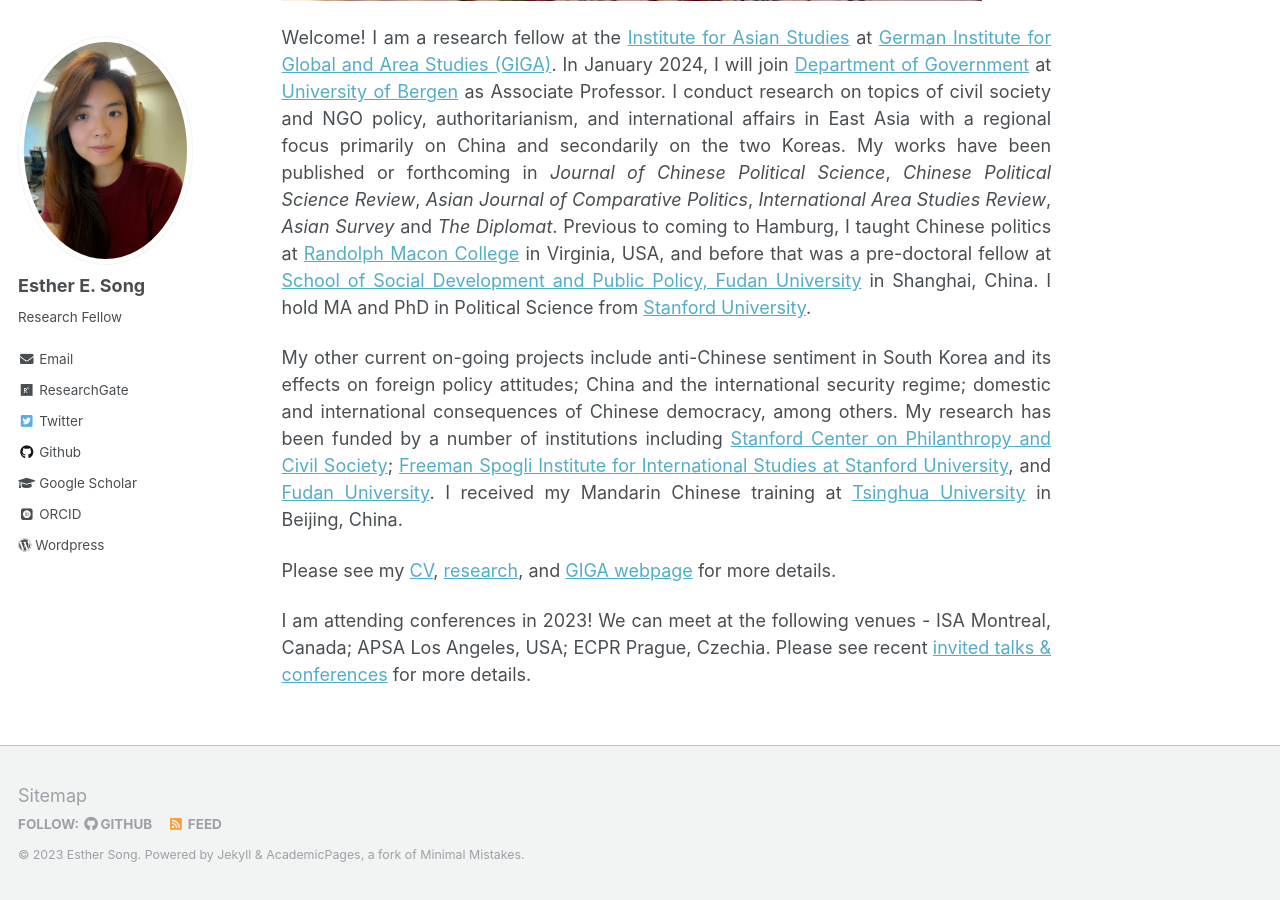
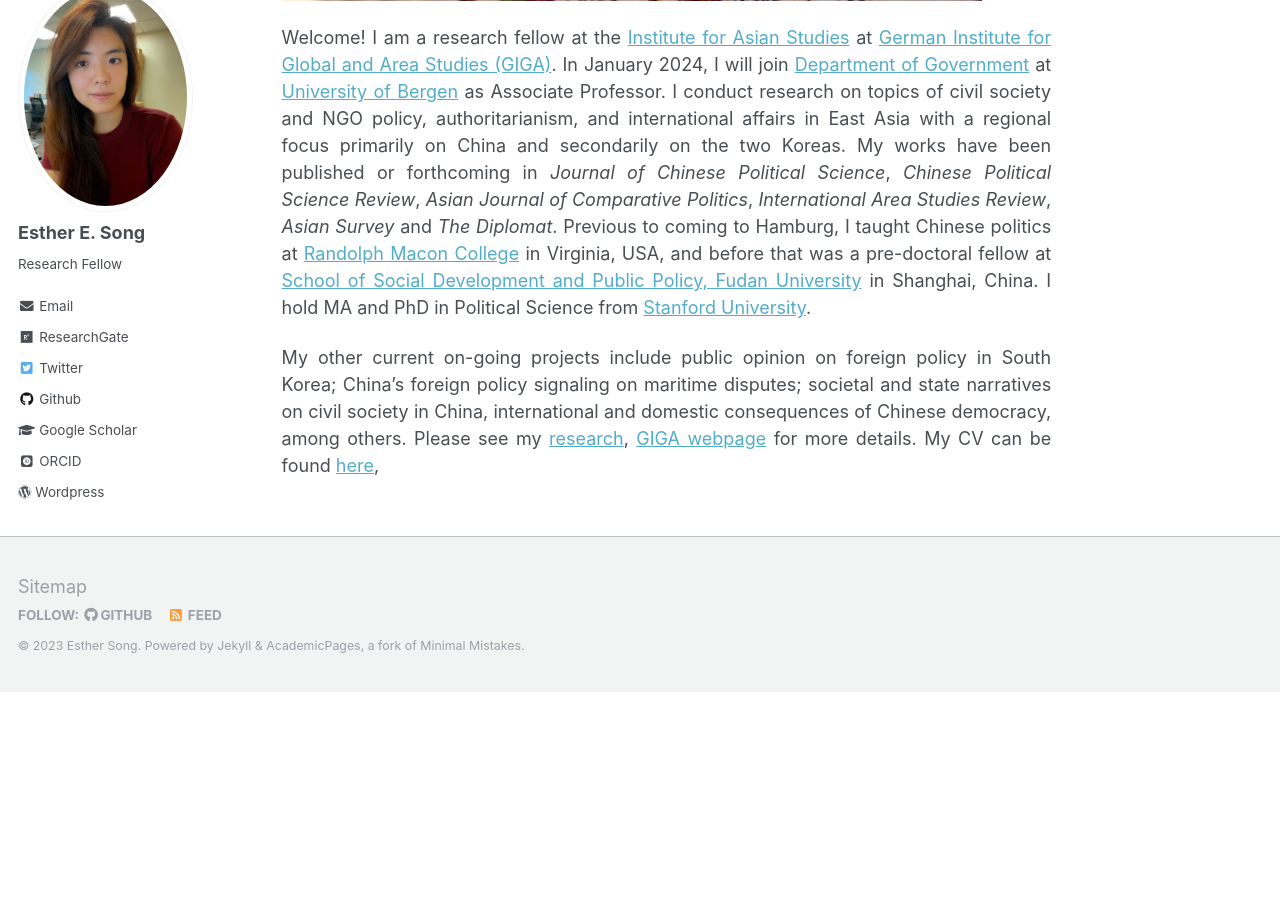
Before and after one commit to ehsong/ehsong.github.io, a Jekyll site: the page built from _pages/about.md, in a window 1280 px wide and 900 px high, scrolled down 583 px. Built offline with Jekyll 4.4.1, drawn with Linux system fonts in a browser that asks for light colours; some web fonts are replaced; after the commit the page ends 1275 px from its top, so only the background shows below that.

Commit message:
Update about.md

```diff
--- a/_pages/about.md
+++ b/_pages/about.md
@@ -11,8 +11,4 @@
 
 Welcome! I am a research fellow at the [Institute for Asian Studies](https://www.giga-hamburg.de/en/institutes/giga-institute-for-asian-studies/) at [German Institute for Global and Area Studies (GIGA)](https://www.giga-hamburg.de/en/). In January 2024, I will join [Department of Government](https://www.uib.no/en/gov) at [University of Bergen](https://www.uib.no/en) as Associate Professor. I conduct research on topics of civil society and NGO policy, authoritarianism, and international affairs in East Asia with a regional focus primarily on China and secondarily on the two Koreas. My works have been published or forthcoming in *Journal of Chinese Political Science*, *Chinese Political Science Review*, *Asian Journal of Comparative Politics*, *International Area Studies Review*, *Asian Survey* and *The Diplomat*. Previous to coming to Hamburg, I taught Chinese politics at [Randolph Macon College](https://www.rmc.edu/) in Virginia, USA, and before that was a pre-doctoral fellow at [School of Social Development and Public Policy, Fudan University](https://www.fudan.edu.cn/en/2019/0514/c295a96700/page.htm) in Shanghai, China. I hold MA and PhD in Political Science from [Stanford University](https://stanford.edu).
 
-My other current on-going projects include anti-Chinese sentiment in South Korea and its effects on foreign policy attitudes; China and the international security regime; domestic and international consequences of Chinese democracy, among others. My research has been funded by a number of institutions including [Stanford Center on Philanthropy and Civil Society](https://pacscenter.stanford.edu/); [Freeman Spogli Institute for International Studies at Stanford University](https://fsi.stanford.edu/), and [Fudan University](https://www.fudan.edu.cn/en/). I received my Mandarin Chinese training at [Tsinghua University](https://www.tsinghua.edu.cn/en/) in Beijing, China.
-
-Please see my [CV](https://drive.google.com/file/d/1GQowxB4YahskbgbfspZm_1fb38Iwo6aV/view?usp=share_link), [research](https://ehsong.github.io/research/),  and [GIGA webpage](https://www.giga-hamburg.de/en/the-giga/team/song-esther) for more details.
-
-I am attending conferences in 2023! We can meet at the following venues - ISA Montreal, Canada; APSA Los Angeles, USA; ECPR Prague, Czechia. Please see recent [invited talks & conferences](https://ehsong.github.io/talks/) for more details.
+My other current on-going projects include public opinion on foreign policy in South Korea; China's foreign policy signaling on maritime disputes; societal and state narratives on civil society in China, international and domestic consequences of Chinese democracy, among others. Please see my [research](https://ehsong.github.io/research/), [GIGA webpage](https://www.giga-hamburg.de/en/the-giga/team/song-esther) for more details. My CV can be found [here](https://drive.google.com/file/d/1GQowxB4YahskbgbfspZm_1fb38Iwo6aV/view?usp=share_link),
```
